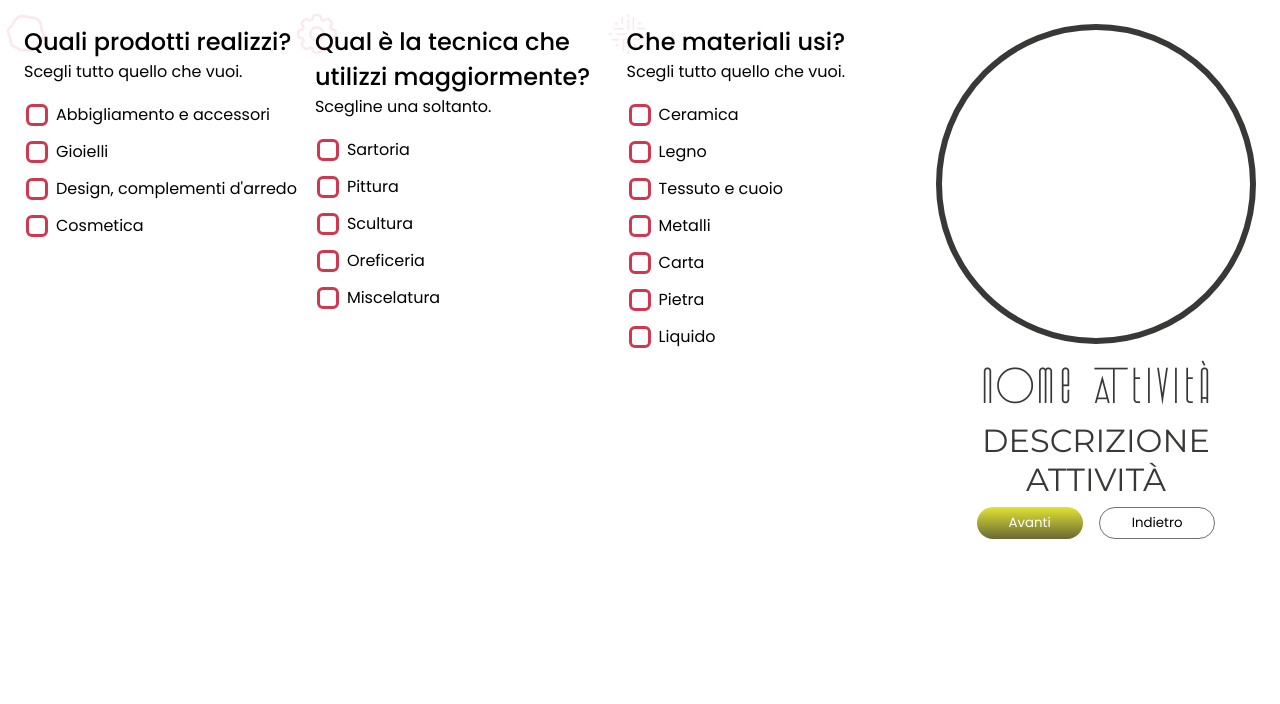
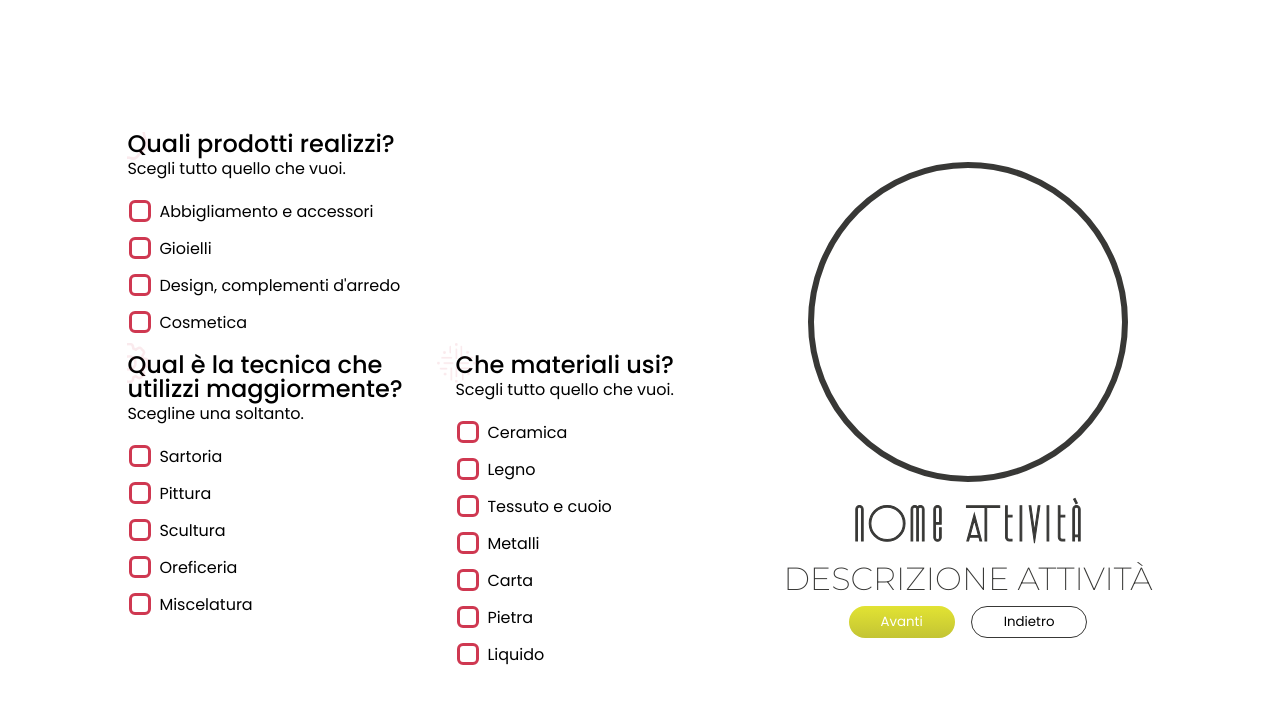
Before and after one commit to DarioSacco/ManuFattu-logo-generator, a Vue app: page / in a window 1280 px wide. Both pictures are taken after a click on the button "Avanti". Shown: the top 704 px of the page. Built offline with nearby package versions, Linux system fonts and the light colour scheme.

Commit message:
wip: fix allineamenti

```diff
--- a/src/App.vue
+++ b/src/App.vue
@@ -107,7 +107,7 @@ export default {
 <style>
 @import url("https://fonts.googleapis.com/css2?family=Poppins:wght@400;500;600&display=swap");
 
-@import url("https://fonts.googleapis.com/css2?family=Montserrat&display=swap");
+@import url('https://fonts.googleapis.com/css2?family=Montserrat:wght@200&display=swap');
 
 @font-face {
   font-family: "Rectory";
@@ -266,6 +266,8 @@ legend {
 
 .page {
   display: flex;
+  justify-content: center;
+  align-items: center;
   gap: var(--gutter);
   width: 100%;
   height: 100%;
@@ -274,15 +276,15 @@ legend {
 .title {
   font-size: 1.5rem;
   font-weight: 500;
+  line-height: 1;
 }
 
 .data-forms {
-  width: 100%;
+  max-width: 50%;
   overflow: hidden;
-  padding: var(--page-gutter) 0 0 var(--page-gutter);
 }
 
-.data-forms > * {
+.data-forms form {
   display: flex;
   gap: var(--gutter);
   height: 100%;
@@ -365,8 +367,7 @@ legend {
   flex-direction: column;
   align-items: center;
   gap: var(--gutter);
-  width: 30vw;
-  padding: var(--page-gutter) var(--page-gutter) 0 0;
+  max-width: 50%;
   text-align: center;
 }
 
@@ -393,18 +394,18 @@ legend {
   transition: fill 0.6s ease;
 }
 
-.result-container .result svg[data-layer="materiale"] {
-  fill: var(--secondary, var(--gray-dark));
-  z-index: 0;
-}
-
 .result-container .result svg[data-layer="prodotto"] {
   fill: var(--primary, var(--gray-dark));
-  z-index: 1;
+  z-index: 0;
 }
 
 .result-container .result svg[data-layer="tecnica"] {
   fill: var(--tertiary, var(--gray-dark));
+  z-index: 1;
+}
+
+.result-container .result svg[data-layer="materiale"] {
+  fill: var(--secondary, var(--gray-dark));
   z-index: 2;
 }
 
@@ -420,6 +421,7 @@ legend {
 .result-container .brand-name {
   font-family: "Rectory", sans-serif;
   font-size: 3rem;
+  -webkit-text-stroke: 1px;
 }
 
 .result-container .brand-description {
@@ -446,7 +448,6 @@ legend {
   .data-forms {
     height: 50vh;
     overflow-y: auto;
-    padding-right: var(--page-gutter);
     border-bottom: 2px dashed var(--gray-dark);
   }
 
@@ -462,10 +463,6 @@ legend {
     width: 100%;
     height: 50vh;
     flex-direction: row;
-    padding: 0
-      var(--page-gutter)
-      var(--page-gutter)
-      var(--page-gutter);
   }
 
   .result-container > * {
--- a/src/components/Stepper.vue
+++ b/src/components/Stepper.vue
@@ -61,12 +61,12 @@ export default {
 
 .next {
   color: white;
-  background: linear-gradient(to top, #686836, #E2E333);
+  background: linear-gradient(to top, #c3c434, #e2e333);
   border: none;
 }
 
 .previous {
   background: white;
-  border: 1px solid #707070;
+  border: 1px solid var(--gray-dark);
 }
 </style>
--- a/src/components/WorkAreaForm.vue
+++ b/src/components/WorkAreaForm.vue
@@ -1,5 +1,6 @@
 <template>
   <form class="work-area-form" @change="onEdit">
+
     <fieldset class="prodotti">
       <legend class="title">Quali prodotti realizzi?</legend>
       <span>Scegli tutto quello che vuoi.</span>
@@ -47,6 +48,7 @@
       </ul>
     </fieldset>
 
+    <div>
       <fieldset class="tecnica">
         <legend class="title">
           Qual è la tecnica che utilizzi maggiormente?
@@ -182,6 +184,7 @@
           </li>
         </ul>
       </fieldset>
+    </div>
   </form>
 </template>
 
@@ -212,8 +215,22 @@ export default {
 </script>
 
 <style>
-  .work-area-form fieldset {
-    max-width: 33%;
+  .work-area-form {
+    display: flex;
+    flex-direction: column;
+  }
+
+  .work-area-form > div {
+    display: flex;
+    gap: inherit;
+  }
+
+  .work-area-form > div > * {
+    width: 50%;
+  }
+
+  .work-area-form > * {
+    width: 100%;
   }
 
   .work-area-form fieldset .title::before {
@@ -228,6 +245,10 @@ export default {
     background-image: url('../../public/assets/images/materiali.png');
   }
 
+  .tecnica {
+    width: 100%;
+  }
+
   .tecnica .title::before {
     background-image: url('../../public/assets/images/tecnica.png');
   }
```
Also changed, not shown: src/components/LogoFragment.vue (+22 -16 lines). Lines whose indentation alone changed are shown as unchanged.
